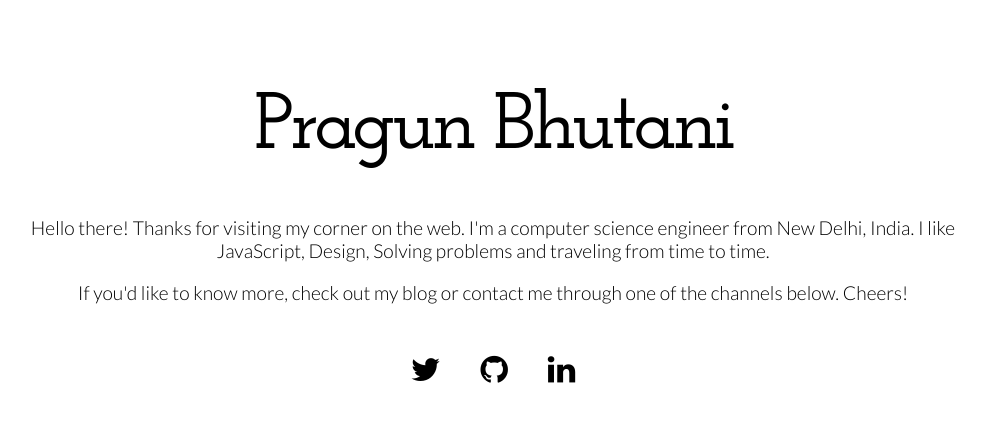
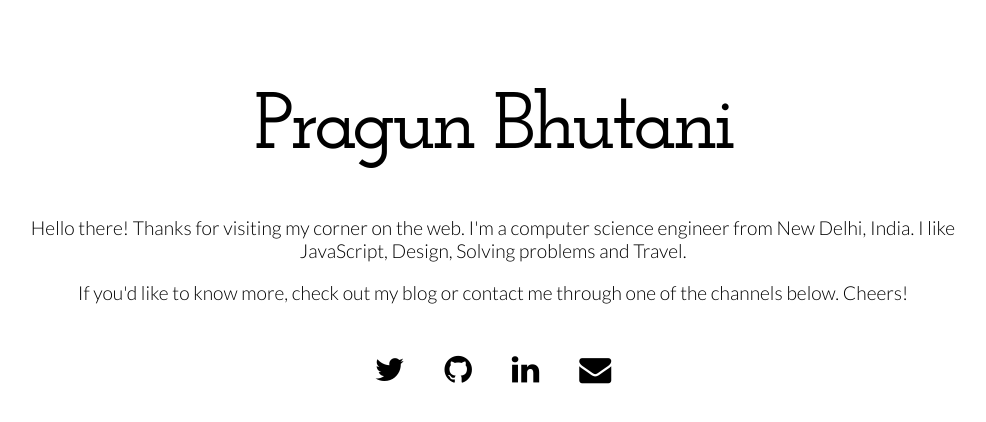
Before and after one commit to pragunbhutani/pragunbhutani.github.io, a plain HTML site: page index.html in a window 1280 px wide. Shown: the whole page, without its empty margins (147-1133 px from the left). Drawn offline with Linux system fonts and the light colour scheme.

Commit message:
minor content change

```diff
--- a/index.html
+++ b/index.html
@@ -16,7 +16,7 @@
 
 		<div class="welcome-text">
 			<p>
-				Hello there! Thanks for visiting my corner on the web. I'm a computer science engineer from New Delhi, India. I like JavaScript, Design, Solving problems and traveling from time to time.
+				Hello there! Thanks for visiting my corner on the web. I'm a computer science engineer from New Delhi, India. I like JavaScript, Design, Solving problems and Travel.
 			</p>
 			<p>
 				If you'd like to know more, <a>check out my blog</a> or contact me through one of the channels below.
@@ -28,6 +28,7 @@
 			<i class="fa fa-twitter"></i>
 			<i class="fa fa-github"></i>
 			<i class="fa fa-linkedin"></i>
+			<i class="fa fa-envelope"></i>
 		</div>
 
 	<body>
```
